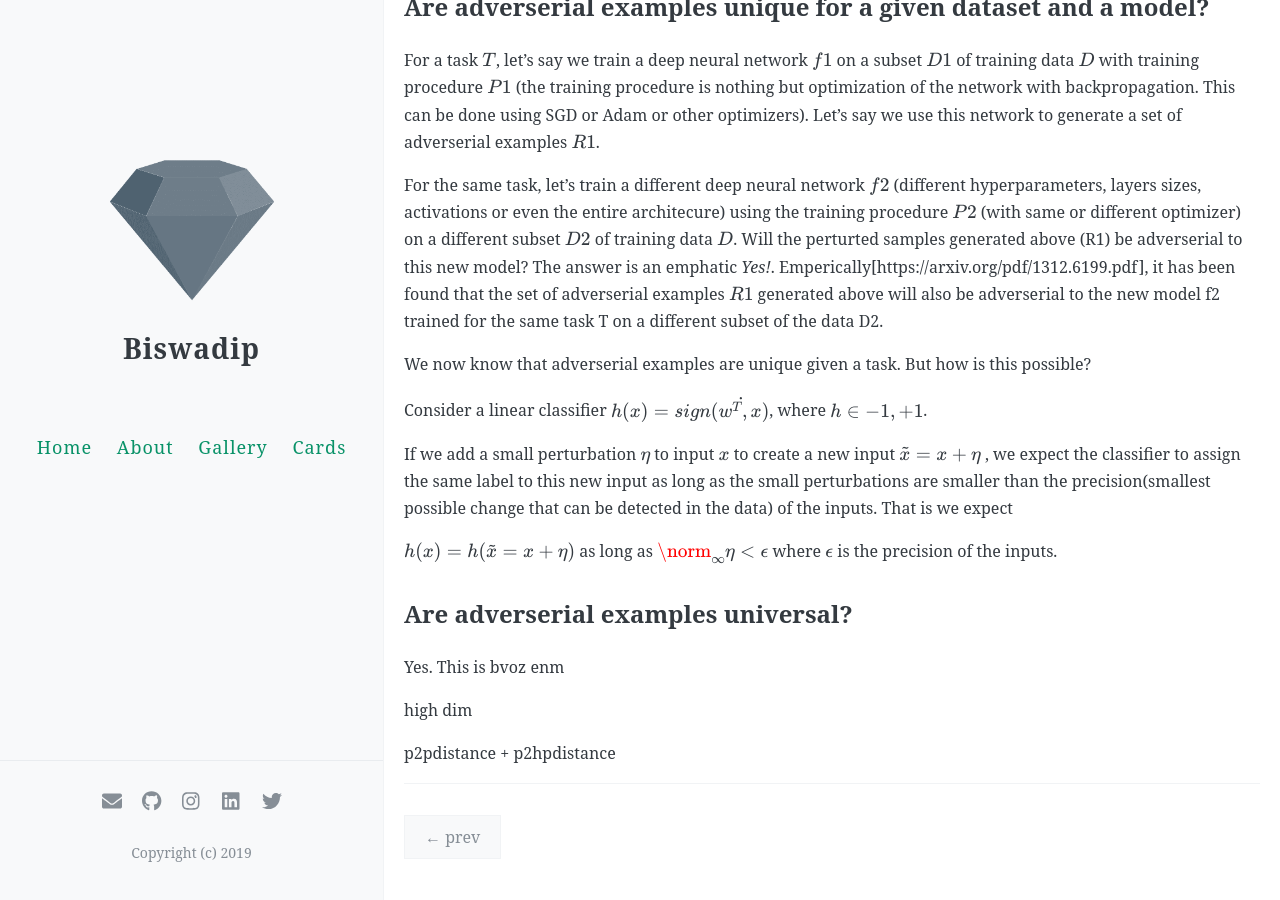
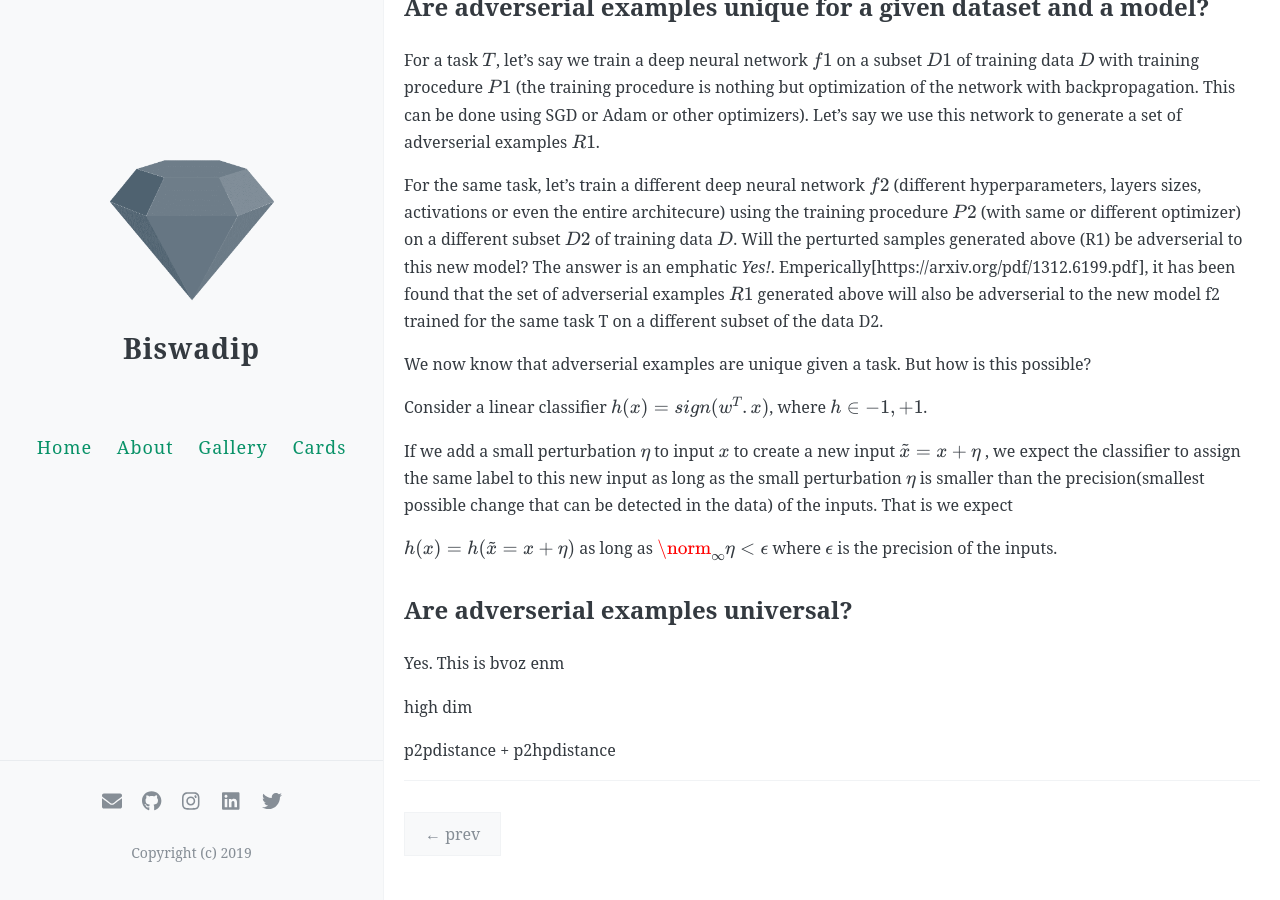
Before and after one commit to mandalbiswadip/mandalbiswadip.github.io, a Jekyll site: the page built from _posts/2021-05-29-adversarial-samples.md, in a window 1280 px wide and 900 px high, scrolled down 803 px. Built offline with Jekyll 4.4.1, drawn with Linux system fonts in a browser that asks for light colours; our own code applies the rules of GitHub Pages for plain Markdown files; formulas are drawn with MathJax 3; comment, search, counter and statistics services are not loaded.

Commit message:
Update 2021-05-29-adversarial-samples.md

```diff
--- a/_posts/2021-05-29-adversarial-samples.md
+++ b/_posts/2021-05-29-adversarial-samples.md
@@ -23,9 +23,9 @@ For the same task, let's train a different deep neural network $f2$ (different h
 
 We now know that adverserial examples are unique given a task. But how is this possible?
 
-Consider a linear classifier $h(x) = sign(\dot{w^T, x})$, where $h \in \{-1,+1\}$.
+Consider a linear classifier $h(x) = sign(w^T.x)$, where $h \in \{ -1,+1 \} $.
 
-If we add a small perturbation $\eta$  to input $x$ to create a new input $\tilde{x} = x + \eta$ , we expect the classifier to assign the same label to this new input as long as the small perturbations are smaller than the precision(smallest possible change that can be detected in the data) of the inputs. That is we expect
+If we add a small perturbation $\eta$  to input $x$ to create a new input $\tilde{x} = x + \eta$ , we expect the classifier to assign the same label to this new input as long as the small perturbation $\eta$ is smaller than the precision(smallest possible change that can be detected in the data) of the inputs. That is we expect
 
 $h(x) = h(\tilde{x} = x + \eta)$ as long as $\norm_{\infty}{\eta} < \epsilon$ where $\epsilon$ is the precision of the inputs.
 
```
